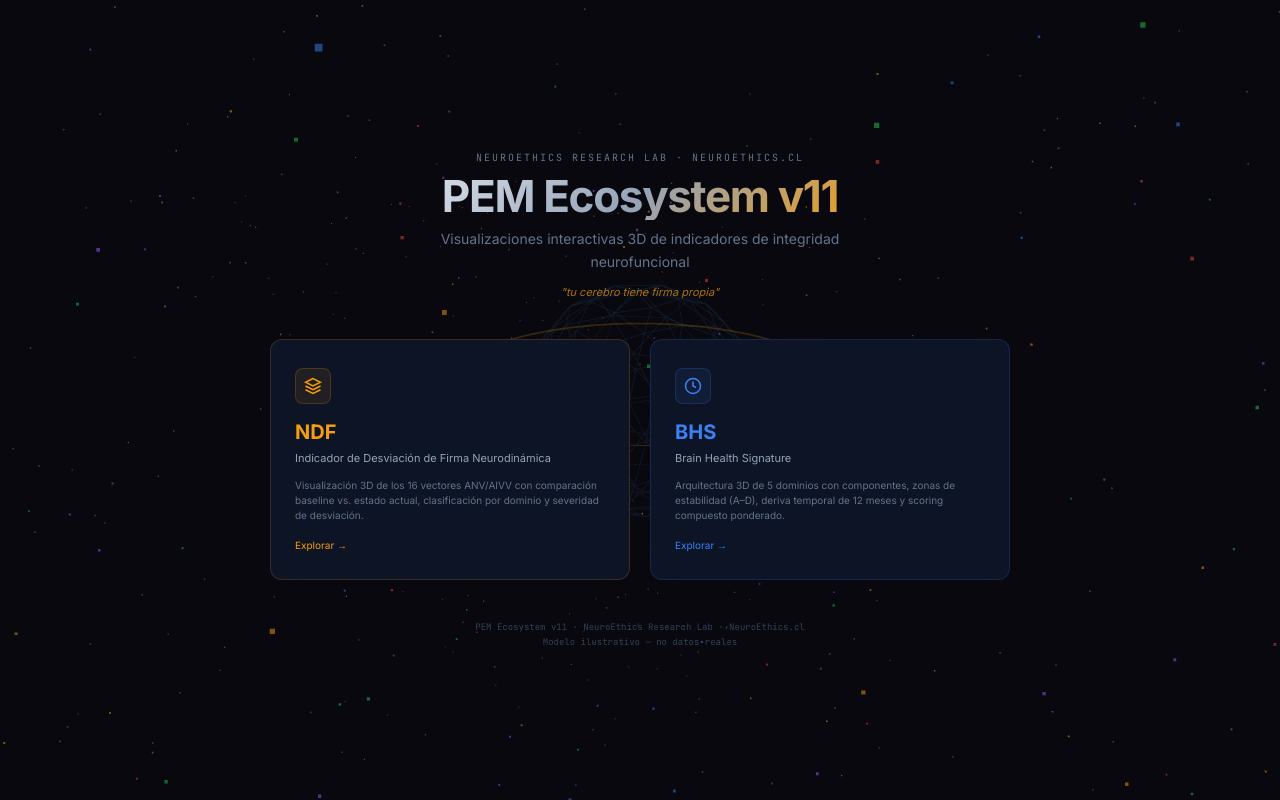
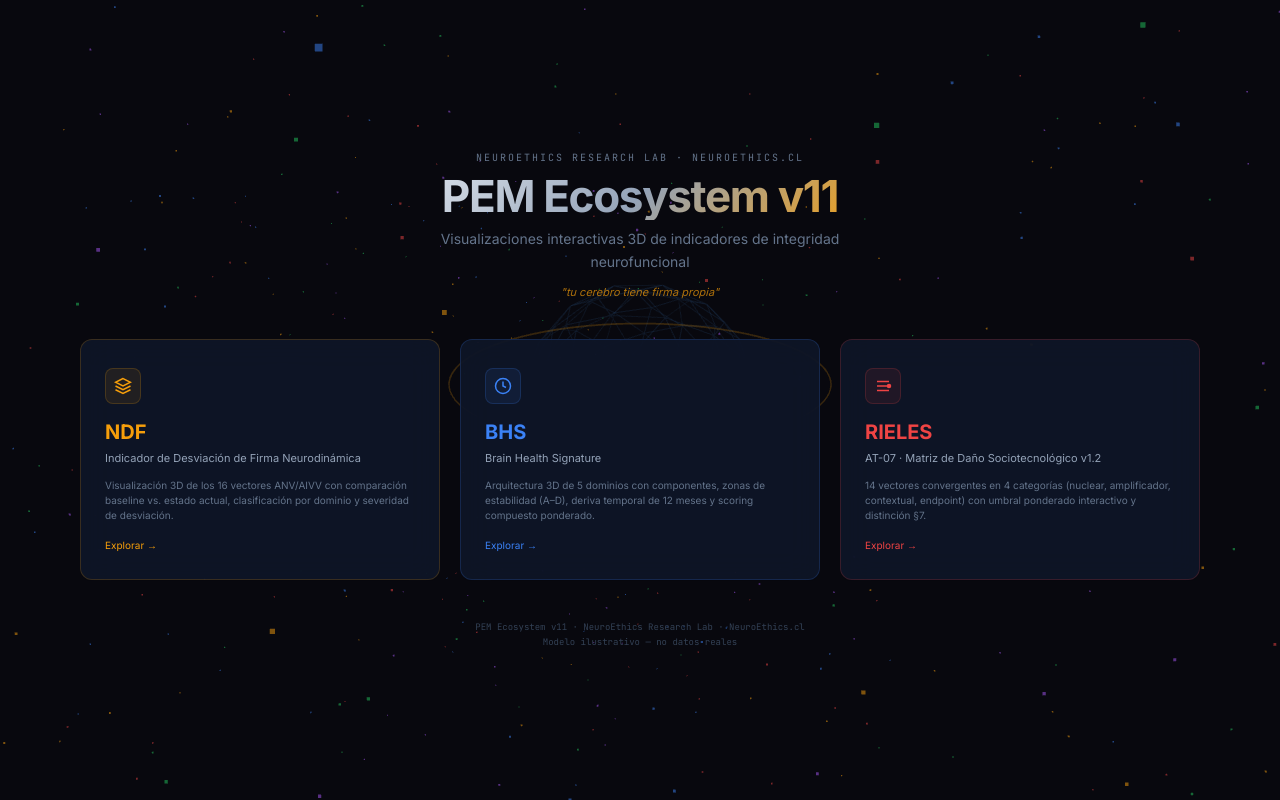
Before and after one commit to VERCEL-SYS/pem-visualizations, a React (Vite) app: page / in a window 1280 px wide. Built offline with nearby package versions, Linux system fonts and the light colour scheme.

Commit message:
Update App.jsx

```diff
--- a/src/App.jsx
+++ b/src/App.jsx
@@ -200,7 +200,7 @@ export default function App() {
           gap: 20,
           flexWrap: 'wrap',
           justifyContent: 'center',
-          maxWidth: 780,
+          maxWidth: 1160,
         }}>
           {/* NDF Card */}
           <div
@@ -304,6 +304,57 @@ export default function App() {
               Explorar →
             </div>
           </div>
+
+          {/* RIELES Card */}
+          <div
+            style={cardStyle('#ef4444')}
+            onClick={() => navigate('/rieles')}
+            onMouseEnter={e => {
+              e.currentTarget.style.borderColor = '#ef444460';
+              e.currentTarget.style.transform = 'translateY(-4px)';
+              e.currentTarget.style.boxShadow = '0 8px 32px rgba(239,68,68,0.15)';
+            }}
+            onMouseLeave={e => {
+              e.currentTarget.style.borderColor = '#ef444430';
+              e.currentTarget.style.transform = 'translateY(0)';
+              e.currentTarget.style.boxShadow = 'none';
+            }}
+          >
+            <div style={{
+              width: 36, height: 36, borderRadius: 8,
+              background: '#ef444415',
+              border: '1px solid #ef444430',
+              display: 'flex', alignItems: 'center', justifyContent: 'center',
+              marginBottom: 16,
+            }}>
+              <svg width="18" height="18" viewBox="0 0 24 24" fill="none" stroke="#ef4444" strokeWidth="2">
+                <path d="M4 6h16M4 12h16M4 18h16" />
+                <circle cx="20" cy="12" r="2" fill="#ef4444" />
+              </svg>
+            </div>
+            <h2 style={{
+              fontSize: 20, fontWeight: 700, marginBottom: 6,
+              color: '#ef4444',
+            }}>
+              RIELES
+            </h2>
+            <p style={{ fontSize: 11, color: '#94a3b8', lineHeight: 1.5, marginBottom: 12 }}>
+              AT-07 · Matriz de Daño Sociotecnológico v1.2
+            </p>
+            <p style={{ fontSize: 10, color: '#64748b', lineHeight: 1.5 }}>
+              14 vectores convergentes en 4 categorías (nuclear, amplificador, contextual, endpoint) con umbral ponderado interactivo y distinción §7.
+            </p>
+            <div style={{
+              marginTop: 16,
+              fontSize: 10,
+              color: '#ef4444',
+              display: 'flex',
+              alignItems: 'center',
+              gap: 6,
+            }}>
+              Explorar →
+            </div>
+          </div>
         </div>
 
         {/* Footer */}
```
